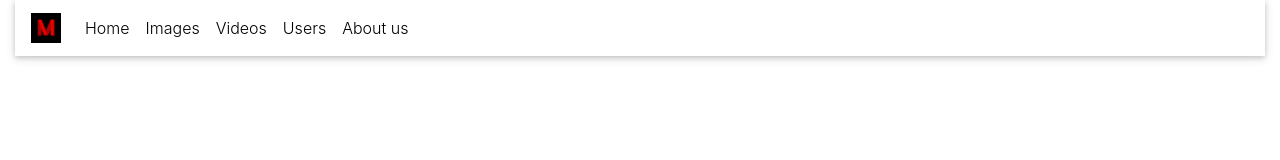
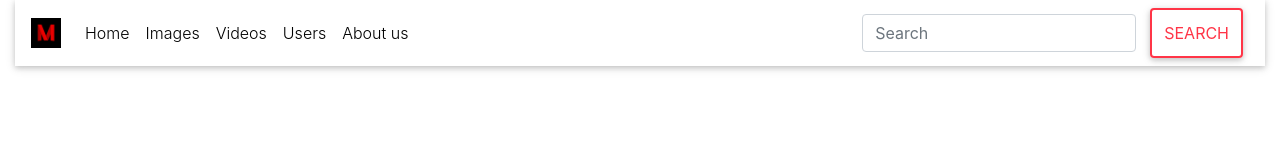
Before and after one commit to fuaad001/meme-hub-main, a plain HTML site: page about.html in a window 1280 px wide. Drawn offline with nearby package versions, Linux system fonts and the light colour scheme.

Commit message:
add search form to the navigation bar.

```diff
--- a/about.html
+++ b/about.html
@@ -48,3 +48,7 @@
             <a class="nav-link" href="about.html" id="about">About us</a>
           </li>
         </ul>
+        <form class="form-inline my-2 my-lg-0">
+          <input class="form-control mr-sm-2" type="search" placeholder="Search" aria-label="Search">
+          <button class="btn btn-outline-danger my-2 my-sm-0" type="submit">Search</button>
+        </form>
```
